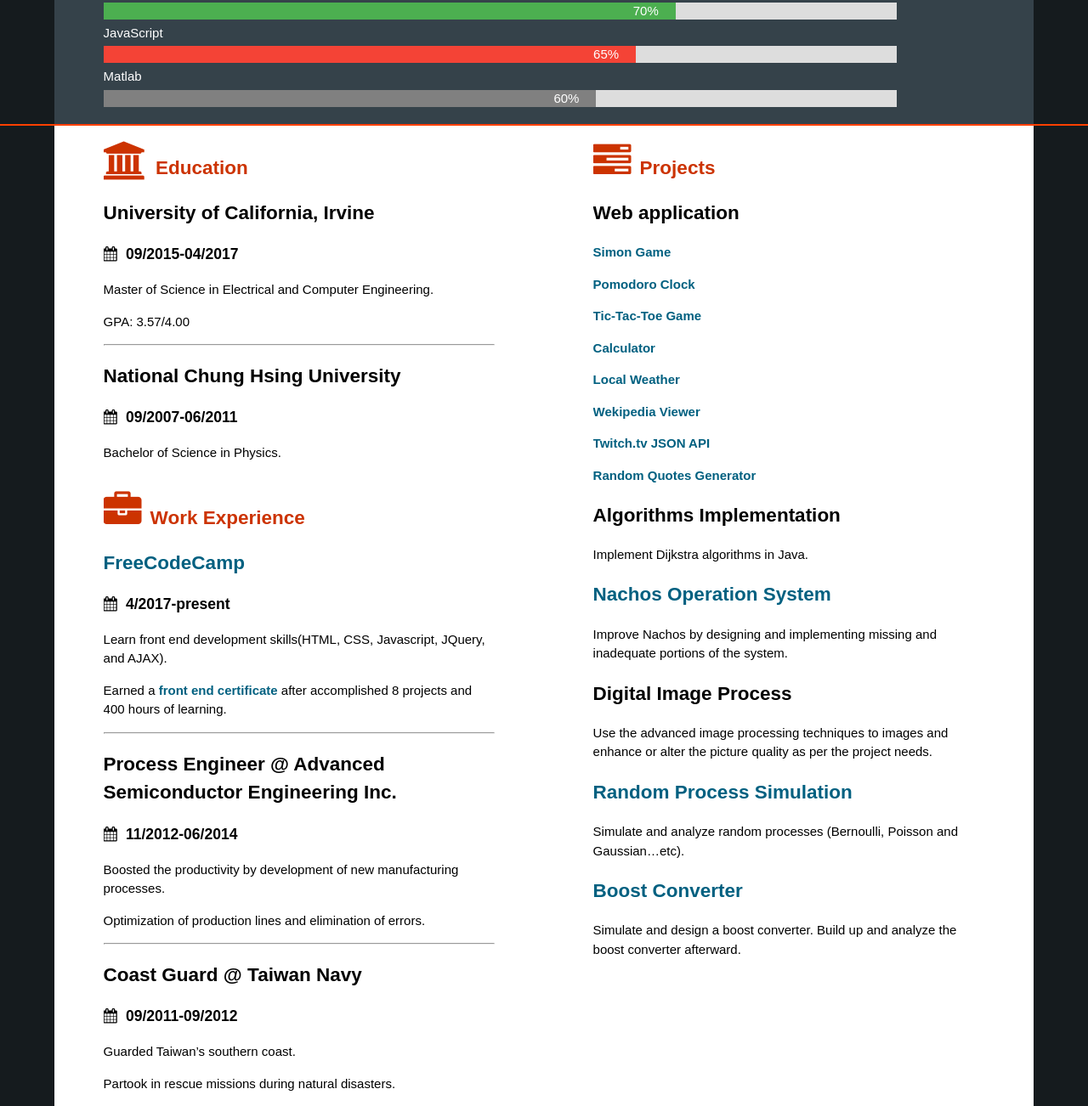
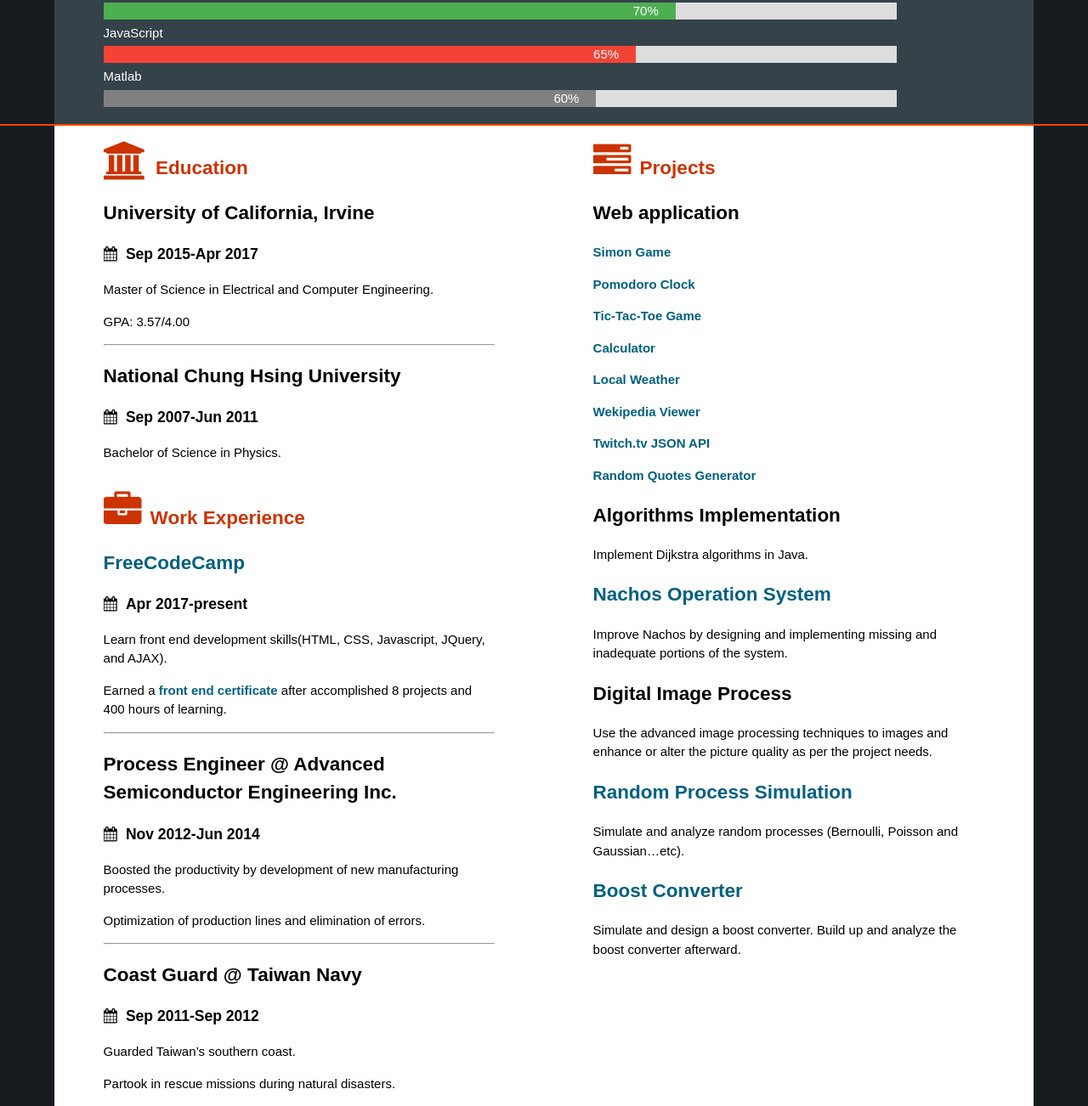
Before and after one commit to jamie3160003/myFirstWebsite, a plain HTML site: page index.html in a window 1280 px wide. Shown: the part 751-2053 px from the top of the page at 85% size. Drawn offline with Linux system fonts and the light colour scheme.

Commit message:
month abbreviation

```diff
--- a/index.html
+++ b/index.html
@@ -76,12 +76,12 @@
           <div class="container education">
             <h1 class="title"><i class="fa fa-university fa-2x icon"></i>Education</h1>
             <h2>University of California, Irvine</h2>
-            <h3><i class="fa fa-calendar icon"></i>09/2015-04/2017</h3>
+            <h3><i class="fa fa-calendar icon"></i>Sep 2015-Apr 2017</h3>
             <p>Master of Science in Electrical and Computer Engineering.</p>
             <p>GPA: 3.57/4.00</p>
             <hr>
             <h2>National Chung Hsing University </h2>
-            <h3><i class="fa fa-calendar icon"></i>09/2007-06/2011</h3>
+            <h3><i class="fa fa-calendar icon"></i>Sep 2007-Jun 2011</h3>
             <p>Bachelor of Science in Physics.</p>
           </div>
 
@@ -89,17 +89,17 @@
           <div class="container work">
             <h1 class="title"><i class="fa fa-briefcase fa-2x icon"></i>Work Experience</h1>
             <h2><a href="https://www.freecodecamp.org/" target="_blank">FreeCodeCamp</a></h2>
-            <h3><i class="fa fa-calendar icon"></i>4/2017-present</h3>
+            <h3><i class="fa fa-calendar icon"></i>Apr 2017-present</h3>
             <p>Learn front end development skills(HTML, CSS, Javascript, JQuery, and AJAX).</p>
             <p>Earned a <a href="https://drive.google.com/file/d/0B1X4_0PtzLlLdXJqckZlLWVNbk0/view?usp=sharing" target="_blank"><span>front end certificate</span></a> after accomplished 8 projects and 400 hours of learning.</p>
             <hr>
             <h2>Process Engineer @ Advanced Semiconductor Engineering Inc. </h2>
-            <h3><i class="fa fa-calendar icon"></i>11/2012-06/2014</h3>
+            <h3><i class="fa fa-calendar icon"></i>Nov 2012-Jun 2014</h3>
             <p>Boosted the productivity by development of new manufacturing processes.</p>
             <p>Optimization of production lines and elimination of errors.</p>
             <hr>
             <h2>Coast Guard  @ Taiwan Navy</h2>
-            <h3><i class="fa fa-calendar icon"></i>09/2011-09/2012</h3>
+            <h3><i class="fa fa-calendar icon"></i>Sep 2011-Sep 2012</h3>
             <p>Guarded Taiwan’s southern coast.</p>
             <p>Partook in rescue missions during natural disasters.</p>
           </div>
```
